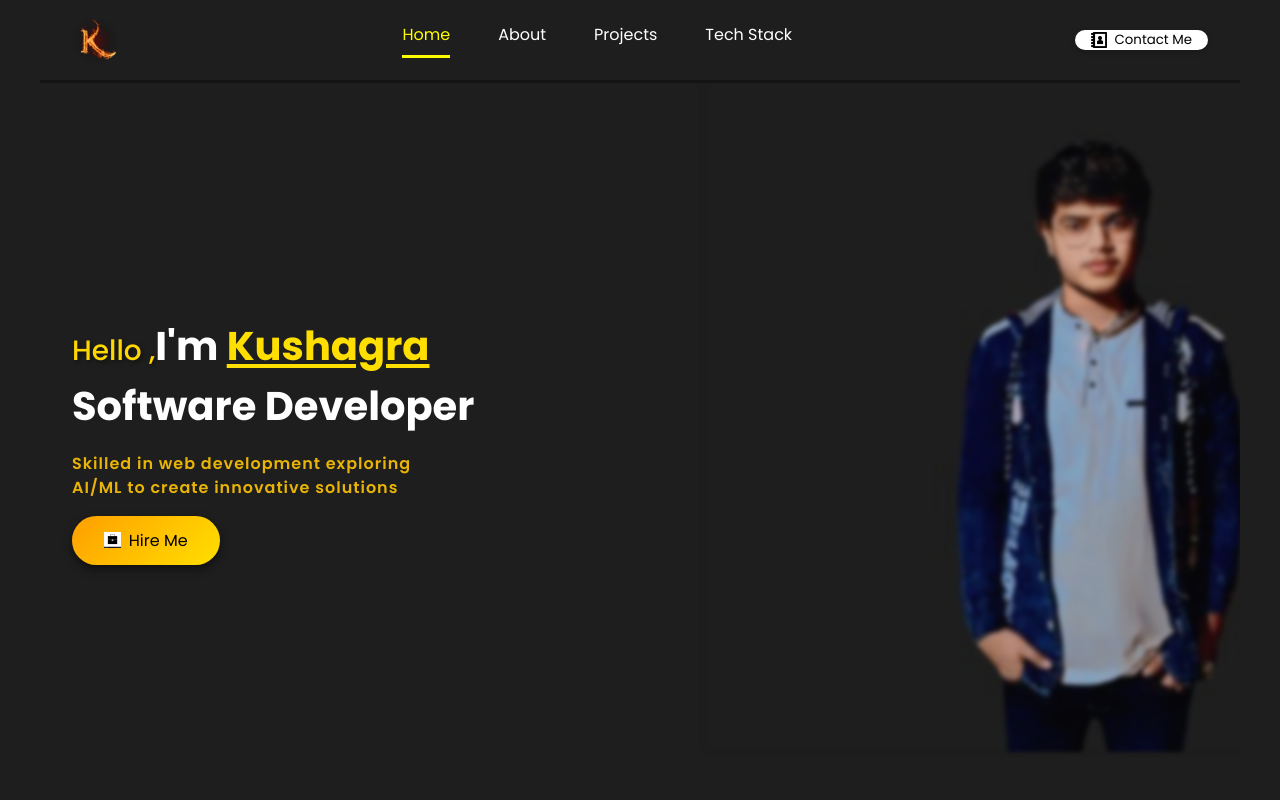
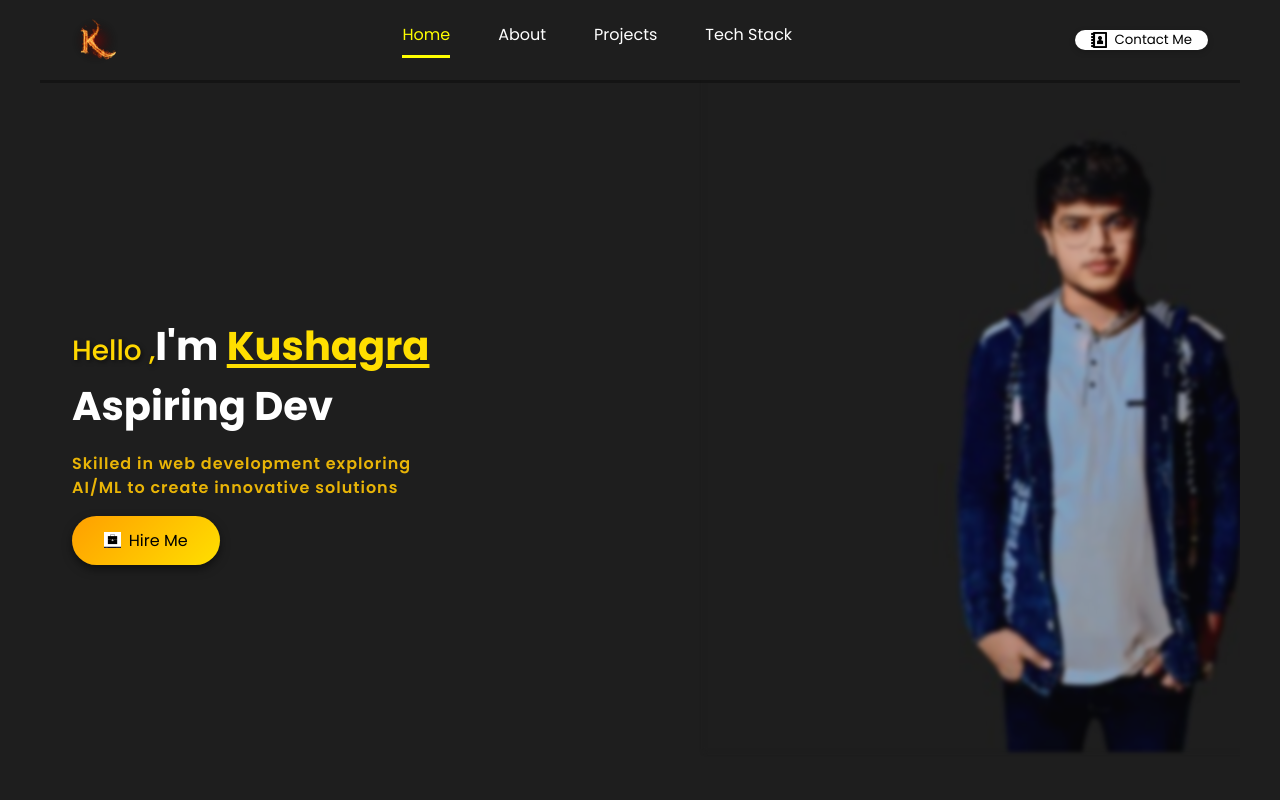
Before and after one commit to KUSHAGRA-AGRAWAL-0717/New-Portfolio, a React (Create React App) app: page / in a window 1280 px wide. Shown: the top 800 px of the page. Built offline with nearby package versions, Linux system fonts and the light colour scheme; a web font is replaced by a local one.

Commit message:
IntroChange

```diff
--- a/src/components/Intro/intro.jsx
+++ b/src/components/Intro/intro.jsx
@@ -13,7 +13,7 @@ const Intro = () => {
         <span className="introText">
           I'm <span className="introName">Kushagra</span>
           <br />
-          Software Developer
+          Aspiring Dev
         </span>
         <p className="introPara">
         Skilled in web development exploring<br /> AI/ML to create innovative solutions
```
